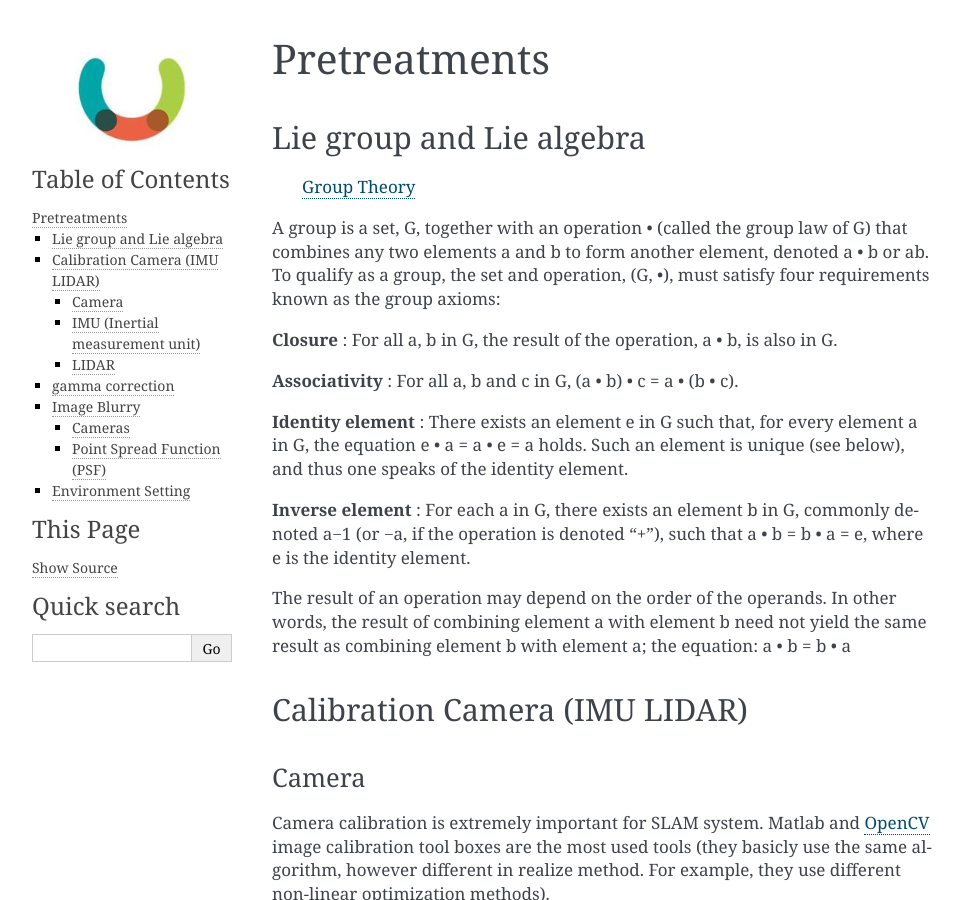
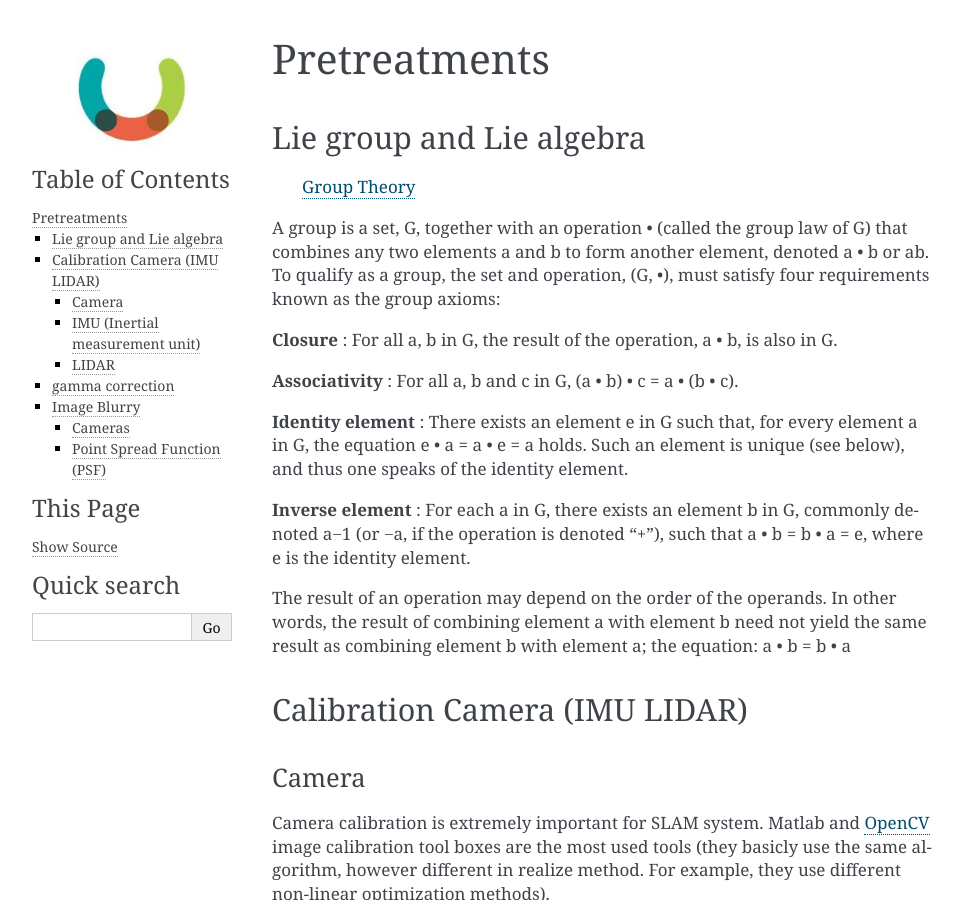
Before and after one commit to gggliuye/VIO, a Sphinx documentation site: the page built from docs/Prepare.rst, in a window 1280 px wide and 900 px high. Shown: the whole window, without its empty margins (148-1109 px from the left). Built offline with Sphinx 7.4.7, drawn with Linux system fonts in a browser that asks for light colours.

Commit message:
Update Prepare.rst

```diff
--- a/docs/Prepare.rst
+++ b/docs/Prepare.rst
@@ -196,11 +196,3 @@
 .. _blind-deconvolution: https://nl.mathworks.com/help/images/ref/deconvblind.html
 
 .. [#] Su B, Lu S, Tan C L. Blurred image region detection and classification[C]//Proceedings of the 19th ACM international conference on Multimedia. ACM, 2011: 1397-1400.
-
-Environment Setting
-----------------------
-
-
-
-.. image:: images/envo.PNG
-   :width: 100%
```
